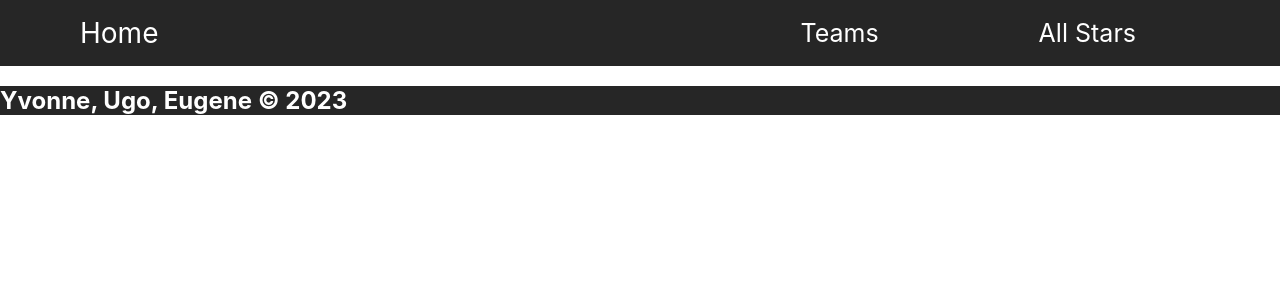
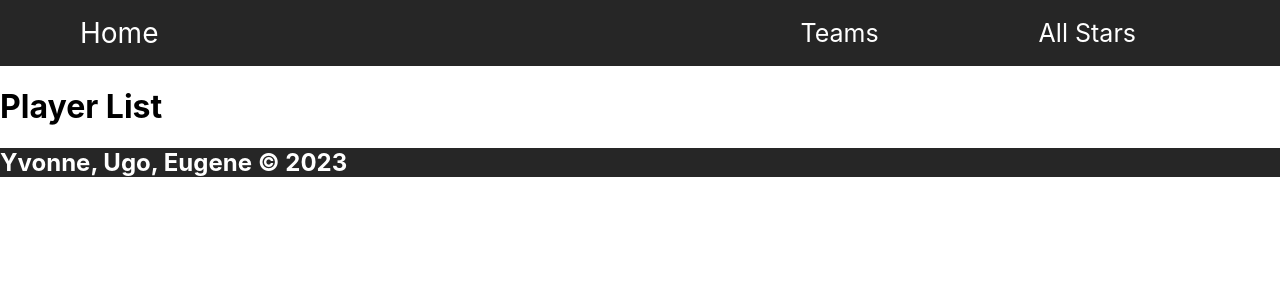
Before and after one commit to Ugopreneur/NBA-superfan, a React (Create React App) app: page /all-stars in a window 1280 px wide. Shown: the top 300 px of the page. Built offline with nearby package versions, Linux system fonts and the light colour scheme; no server answers.

Commit message:
fixed infinite loop bug

```diff
--- a/src/App.js
+++ b/src/App.js
@@ -3,19 +3,24 @@ import Home from './pages/Home';
 import Teams from './pages/Teams';
 import Navbar from './components/Navbar';
 import Footer from './components/Footer';
+import { NBAcontext } from './context/context';
+import AllStars from './pages/AllStars';
 
 function App() {
   return (
+    <NBAcontext.Provider>
     <BrowserRouter>
       <div>
         <Navbar />
         <Routes>
           <Route exact path="/" element={<Home />} />
           <Route path="/teams" element={<Teams />} />
+          <Route path="/all-stars" element={<AllStars />} />
         </Routes>
         <Footer />
       </div>
     </BrowserRouter>
+    </NBAcontext.Provider>
   );
 }
 
--- /dev/null
+++ b/src/context/context.js
@@ -0,0 +1,4 @@
+//creating a new context and initialising it as null
+const { createContext } = require("react");
+
+export const NBAcontext = createContext(null);
--- a/src/pages/AllStars.jsx
+++ b/src/pages/AllStars.jsx
@@ -3,7 +3,7 @@ import axios from 'axios';
 
 
 // define the AllStarts component
-const AllSttars = () => {
+const AllStars = () => {
   // declare the variable and its setPlayers with an empty array
   const [nbaPlayers, setPlayers] = useState([]);
 
@@ -38,9 +38,9 @@ const AllSttars = () => {
     <div>
       <h1>Player List</h1>
       {/*insert the Allstars component and pass the nbaplayers as a prop */}
-      <AllSttars players={nbaPlayers} />
+      {/* <AllStars players={nbaPlayers} /> */}
     </div>
   );
 };
 
-export default AllSttars;
+export default AllStars;
```
